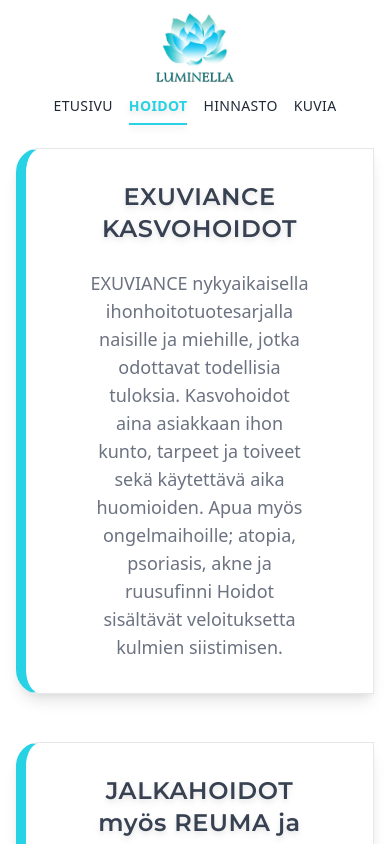
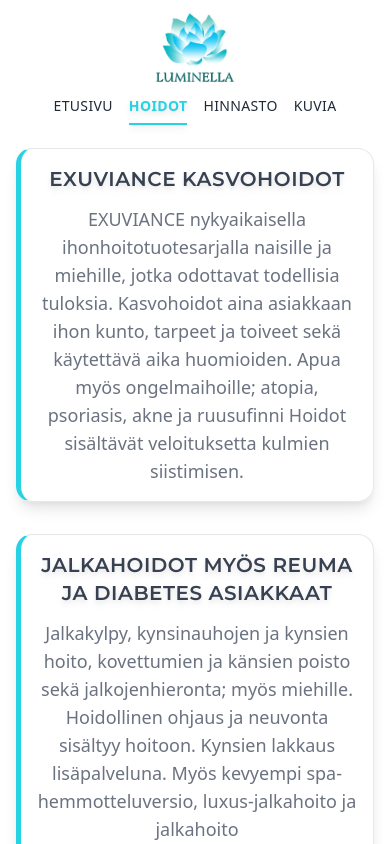
Before and after one commit to tranhuyviet/luminella, a Next.js app: page /hoidot in a window 390 px wide. Shown: the top 844 px of the page. Built offline with nearby package versions, Linux system fonts and the light colour scheme.

Commit message:
mobile version -hoidot page

```diff
--- a/components/hoidot/HoidotCard.js
+++ b/components/hoidot/HoidotCard.js
@@ -2,14 +2,18 @@
 
 const HoidotCard = ({ item, index }) => {
     return (
-        <div className='mb-12'>
-            <div className='max-w-4xl  mx-auto border py-8 px-16 shadow-lg border-l-[10px] border-l-primary-700 rounded-l-3xl '>
-                <h1 className='font-semibold text-2xl font-title tracking-wide text-gray-700 drop-shadow-md'>
+        <div className='mb-8 md:mb-12'>
+            <div className='max-w-4xl  mx-auto border py-4 md:py-8 px-4 md:px-16 shadow-lg border-l-[5px] md:border-l-[10px] border-l-primary-700 md:rounded-3xl rounded-2xl'>
+                <h1 className='uppercase font-semibold text-xl md:text-2xl font-title tracking-wide text-gray-700 drop-shadow-md '>
                     {item.title}
                 </h1>
-                <p className='mt-6 text-lg text-gray-500'>{item.text}</p>
+                <p className='mt-3 md:mt-6 text-lg text-gray-500'>
+                    {item.text}
+                </p>
                 {item.text2 && (
-                    <p className='mt-6 text-lg text-gray-500'>{item.text2}</p>
+                    <p className='mt-3 md:mt-6 text-lg text-gray-500'>
+                        {item.text2}
+                    </p>
                 )}
             </div>
         </div>
```
